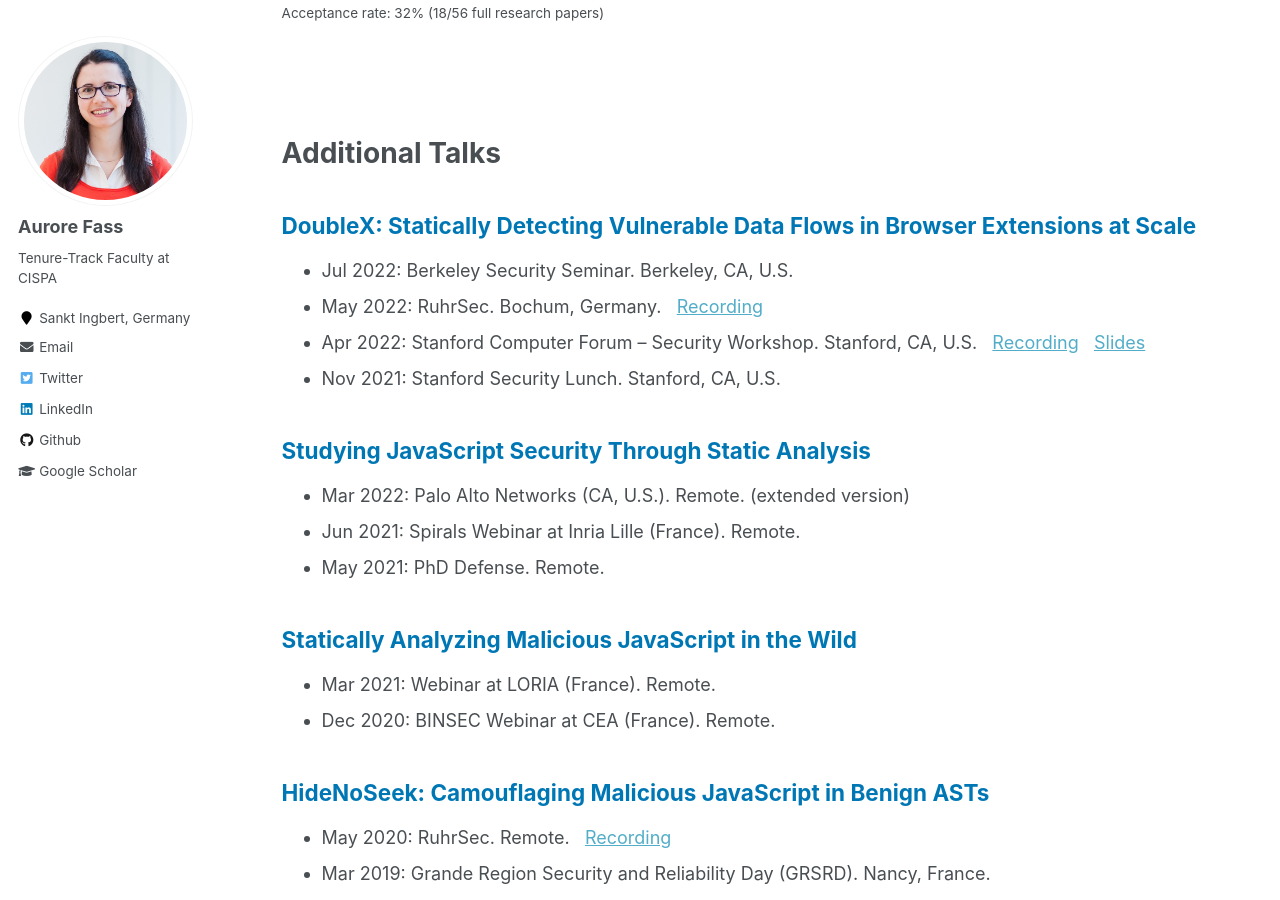
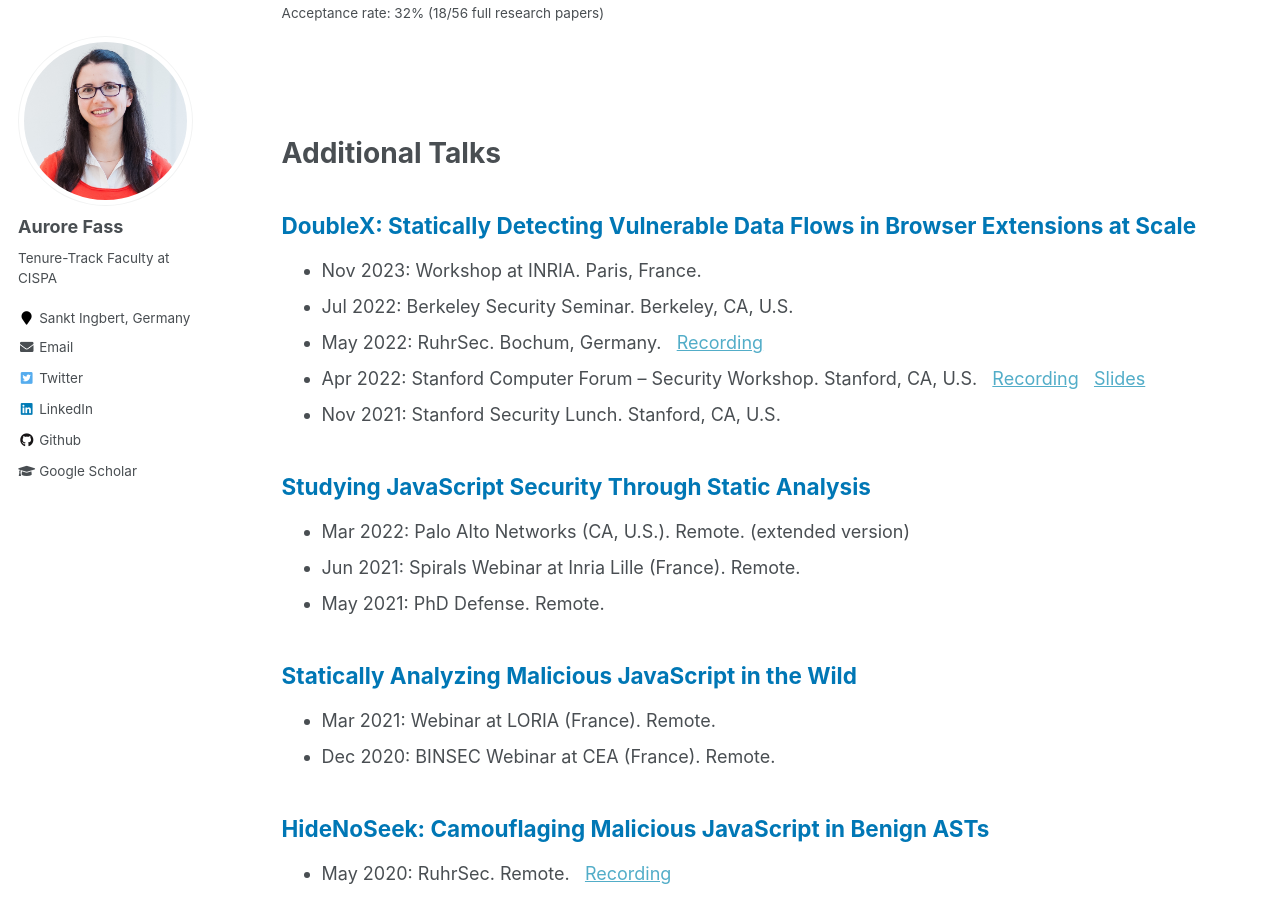
Before and after one commit to Aurore54F/aurore54f.github.io, a Jekyll site: the page built from _pages/publications.md, in a window 1280 px wide and 900 px high, scrolled down 1663 px. Built offline with Jekyll 4.4.1, drawn with Linux system fonts in a browser that asks for light colours.

Commit message:
Updated talks

```diff
--- a/_pages/publications.md
+++ b/_pages/publications.md
@@ -28,6 +28,7 @@ author_profile: true
 
 
 ## <span style="color:rgb(0, 119, 181)"> DoubleX: Statically Detecting Vulnerable Data Flows in Browser Extensions at Scale  </span>
+* Nov 2023: Workshop at INRIA. Paris, France.
 * Jul 2022: Berkeley Security Seminar. Berkeley, CA, U.S.
 * May 2022: RuhrSec. Bochum, Germany. &nbsp; [Recording](https://www.youtube.com/watch?v=4rDbayVRuu8)
 * Apr 2022: Stanford Computer Forum -- Security Workshop. Stanford, CA, U.S. &nbsp; [Recording](https://www.youtube.com/watch?v=gJcYjpYMDxE&list=PLqYw1C4YGfr3uC5jPER2dXiYEF2P_dG-5&index=8) &nbsp; [Slides](https://aurore54f.github.io/papers/fass2022doublexstanford.talk.pdf)
```
